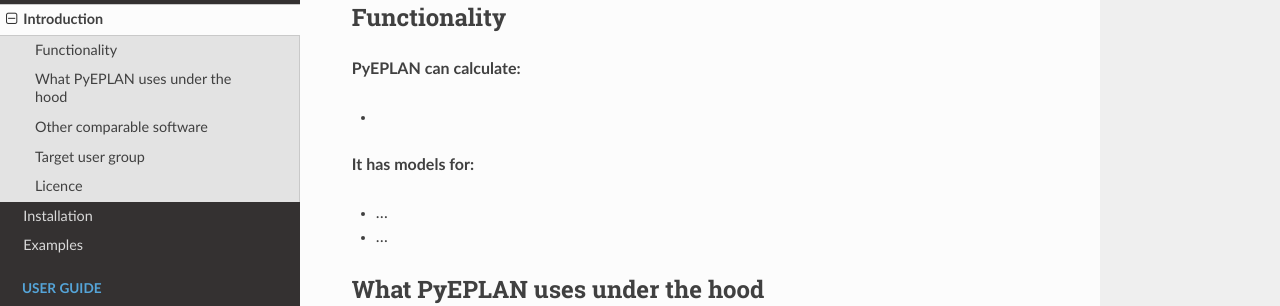
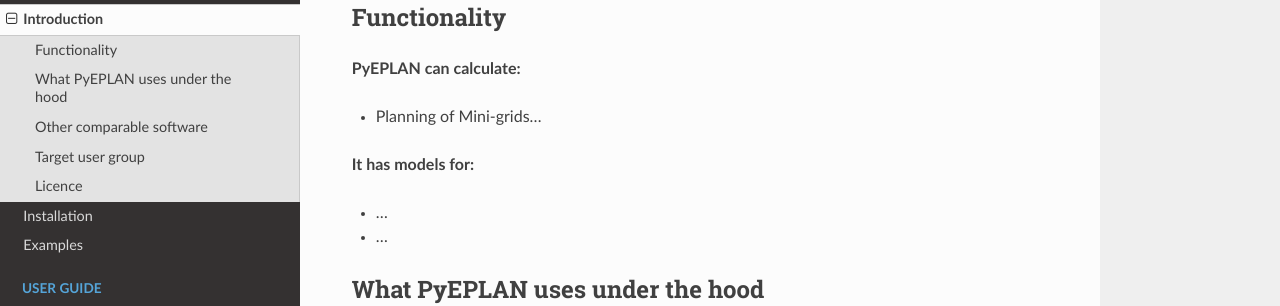
Before and after one commit to SPS-L/pyeplan, a Sphinx documentation site: the page built from docs/get_started/introduction.rst, in a window 1280 px wide and 1181 px high. Shown: the part 159-465 px from the top of the window. Built offline with Sphinx 7.4.7 and the Read the Docs theme 2.0.0, drawn with Linux system fonts in a browser that asks for light colours.

Commit message:
Update introduction.rst
I updated something

```diff
--- a/docs/get_started/introduction.rst
+++ b/docs/get_started/introduction.rst
@@ -7,7 +7,7 @@ Functionality
 
 **PyEPLAN can calculate:**
 
-*
+* Planning of Mini-grids...
 
 **It has models for:**
 
```
